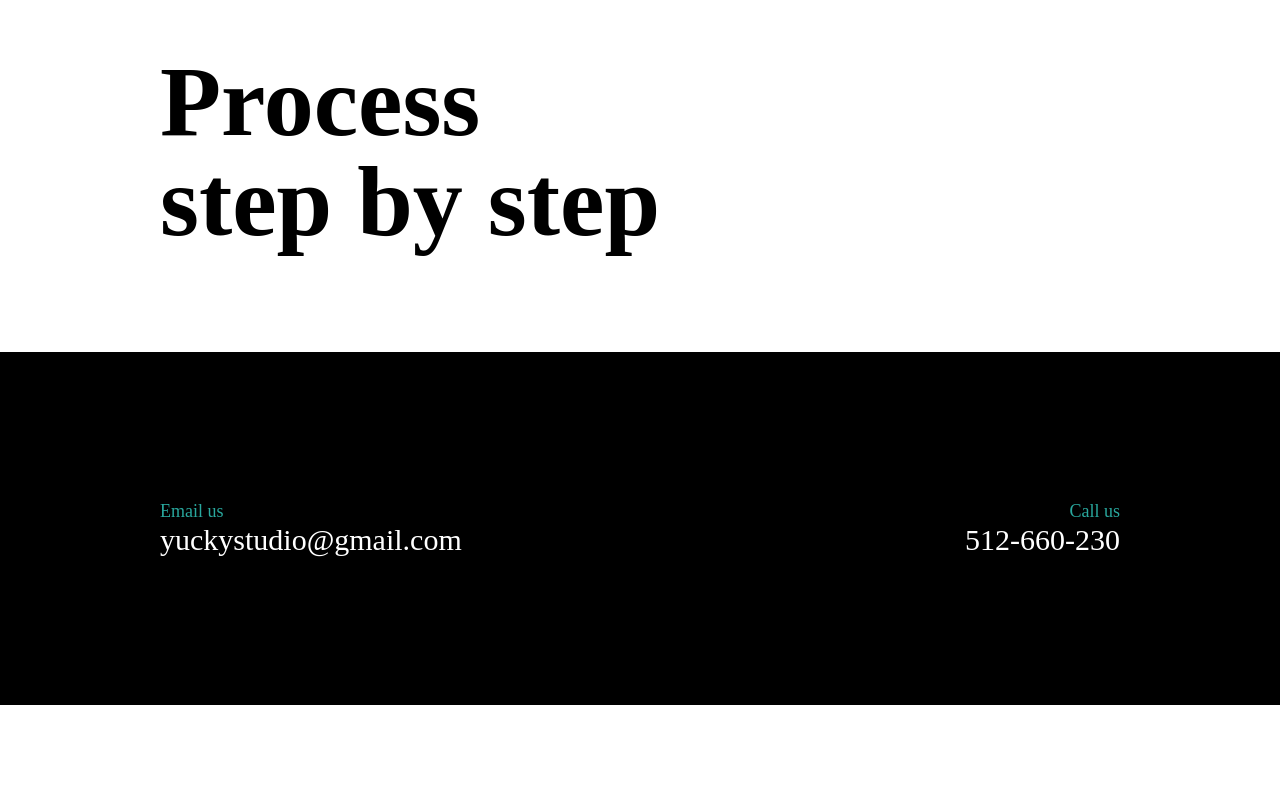
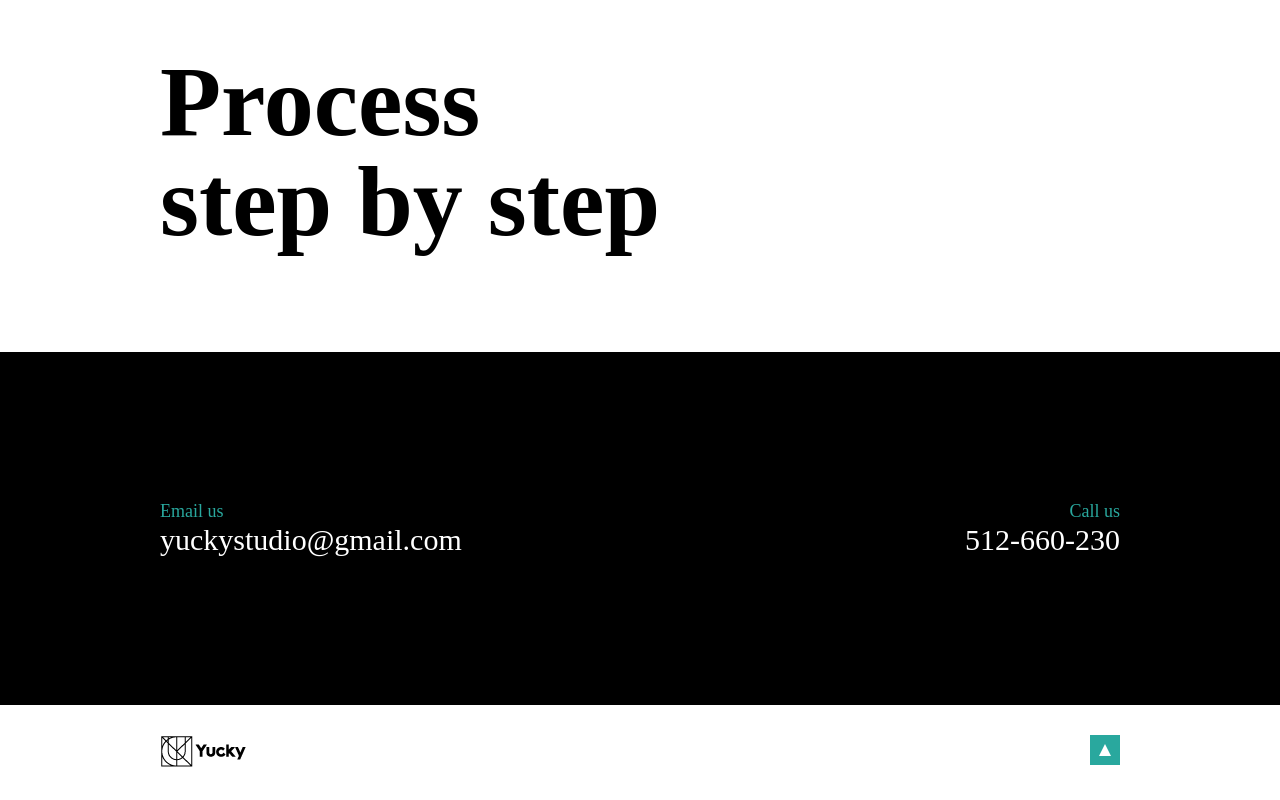
Before and after one commit to mateogaudi/yucky_website_2, a website: page about-the-studio.html in a window 1280 px wide. Shown: the part 2652-3452 px from the top of the page. Before the commit the page ends 3357 px from the top, so only its background shows below. Drawn offline with Linux system fonts and the light colour scheme; a web font is replaced by a local one.

Commit message:
repair bar wrapper in footer and delete fail

```diff
--- a/about-the-studio.html
+++ b/about-the-studio.html
@@ -126,11 +126,20 @@
                   </p>
                 </div>
              </div>
-              <a>
-                <div class="bar-button"></div>
-              </a>
             </div>
           </div>
+          <div class="bar-wrapper">
+            <div class="inner-wrapper">
+              <div class="bar-logo">
+               <img src="assets/images/small_logo.png">
+              </div>
+              <div class="bar-arrow">
+                <a href="#">
+                  <div class="bar-button"></div>
+                </a>
+              </div>
+            </div>
+           </div>
       </footer>
     </div>
   </body>
```
